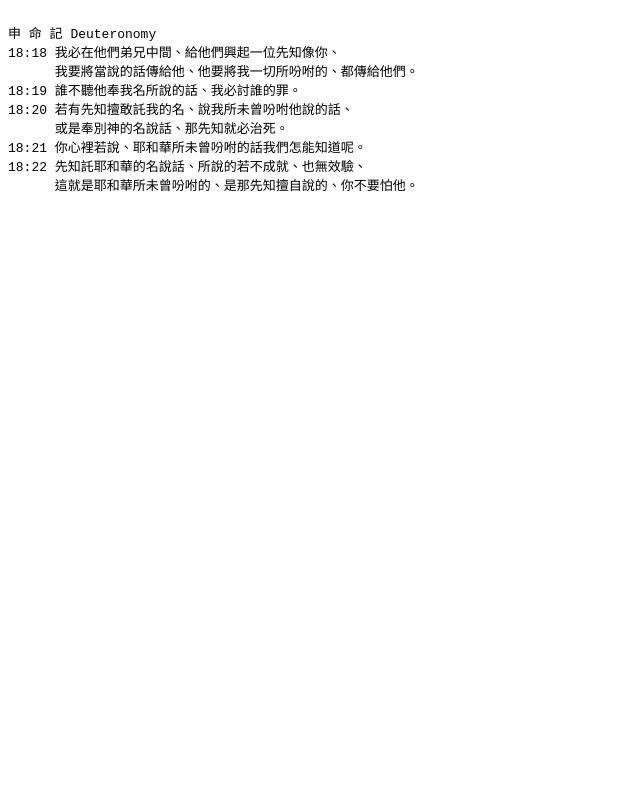
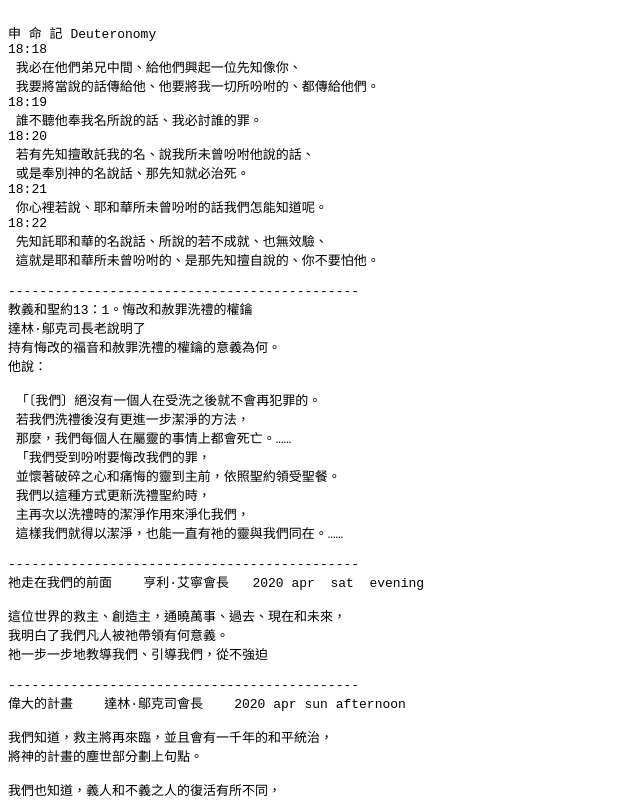
Before and after one commit to oyours/sw, a plain HTML site: page sw/notes.html in a window 1280 px wide. Shown: the top 800 px of the page, without its empty margins (0-640 px from the left). Drawn offline with Linux system fonts and the light colour scheme.

Commit message:
add notes

```diff
--- a/sw/notes.html
+++ b/sw/notes.html
@@ -13,14 +13,94 @@
     <pre>
 
 申 命 記 Deuteronomy
-18:18 我必在他們弟兄中間、給他們興起一位先知像你、
-      我要將當說的話傳給他、他要將我一切所吩咐的、都傳給他們。
-18:19 誰不聽他奉我名所說的話、我必討誰的罪。
-18:20 若有先知擅敢託我的名、說我所未曾吩咐他說的話、
-      或是奉別神的名說話、那先知就必治死。
-18:21 你心裡若說、耶和華所未曾吩咐的話我們怎能知道呢。
-18:22 先知託耶和華的名說話、所說的若不成就、也無效驗、
-      這就是耶和華所未曾吩咐的、是那先知擅自說的、你不要怕他。
+18:18
+ 我必在他們弟兄中間、給他們興起一位先知像你、
+ 我要將當說的話傳給他、他要將我一切所吩咐的、都傳給他們。
+18:19
+ 誰不聽他奉我名所說的話、我必討誰的罪。
+18:20
+ 若有先知擅敢託我的名、說我所未曾吩咐他說的話、
+ 或是奉別神的名說話、那先知就必治死。
+18:21
+ 你心裡若說、耶和華所未曾吩咐的話我們怎能知道呢。
+18:22
+ 先知託耶和華的名說話、所說的若不成就、也無效驗、
+ 這就是耶和華所未曾吩咐的、是那先知擅自說的、你不要怕他。
+
+---------------------------------------------
+教義和聖約13：1。悔改和赦罪洗禮的權鑰
+達林·鄔克司長老說明了
+持有悔改的福音和赦罪洗禮的權鑰的意義為何。
+他說：
+
+ 「〔我們〕絕沒有一個人在受洗之後就不會再犯罪的。
+ 若我們洗禮後沒有更進一步潔淨的方法，
+ 那麼，我們每個人在屬靈的事情上都會死亡。……
+ 「我們受到吩咐要悔改我們的罪，
+ 並懷著破碎之心和痛悔的靈到主前，依照聖約領受聖餐。
+ 我們以這種方式更新洗禮聖約時，
+ 主再次以洗禮時的潔淨作用來淨化我們，
+ 這樣我們就得以潔淨，也能一直有祂的靈與我們同在。……
+
+---------------------------------------------
+祂走在我們的前面    亨利·艾寧會長   2020 apr  sat  evening
+
+這位世界的救主、創造主，通曉萬事、過去、現在和未來，
+我明白了我們凡人被祂帶領有何意義。
+祂一步一步地教導我們、引導我們，從不強迫
+
+---------------------------------------------
+偉大的計畫    達林·鄔克司會長    2020 apr sun afternoon
+
+我們知道，救主將再來臨，並且會有一千年的和平統治，
+將神的計畫的塵世部分劃上句點。
+
+我們也知道，義人和不義之人的復活有所不同，
+並且每個人在復活後，都必然要面對最後的審判。
+
+我們會根據自己的行為、心中的願望，
+以及我們成為怎樣的人而接受審判。
+這場審判會按照神所有兒女的服從程度，
+判定他們應前往哪個榮耀的國度，他們才會感到自在。
+
+執行這些審判的法官，是我們的救主耶穌基督。
+祂無所不知，無論是尚未悔改或尚未改變的人，
+還是已悔改或正義的人，
+祂都完全了解他們的行為和願望。
+因此，我們都會在審判後承認「祂的審判是公義的」
+
+---------------------------------------------
+阿爾瑪書32
+4阿爾瑪在渥拿大山丘上教導人並向人講話時，
+來了一大群我們方才說過的那些人；
+他們因為在屬世的物質上貧窮，所以在心靈上也貧窮。
+5他們來到阿爾瑪那裡；其中有個為首的對他說：
+看啊，我這些弟兄該怎麼辦？
+他們因為貧窮而遭所有的人輕視，
+是的，尤其是我們的祭司；
+他們把我們趕出我們親手辛苦建造的會堂；
+他們因為我們極為貧窮而把我們趕出來；
+我們沒有地方可以崇拜我們的神；
+看啊，我們該怎麼辦？
+
+---------------------------------------------
+教義和聖約18：44。「我要藉你們的手……做奇妙的事工」
+
+總會會長團迪特·鄔希鐸會長教導我們，
+主如何透過我們做祂的事工。他說：
+
+「只要我們效法〔救主〕完美的榜樣，
+我們的手就會成為祂的手，我們的眼就會成為祂的眼，
+我們的心意就會成為祂的心意。……
+
+「……讓我們懷著愛心向其他人敞開我們的心，伸出援手，
+因為每個人都走在各自艱難的道路上。
+身為夫子耶穌基督的門徒，
+我們是被召喚來支持和醫治，而不是來指責人。……
+
+「……願我們……承諾會成為他的手，
+讓其他人能透過我們而感覺到祂的慈愛擁抱」
+（「你們是我的手」，2010年5月，利阿賀拿，第68-69，75頁）。
 
     </pre>
     </body>
```
